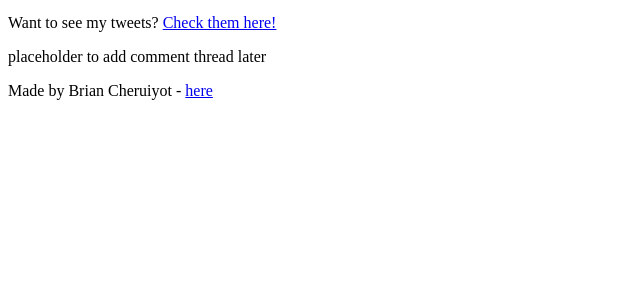
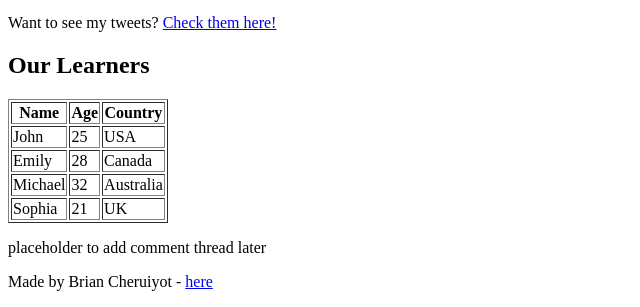
Before and after one commit to CheruBrian/My_First_Portfolio, a plain HTML site: page html_basic/index.html in a window 1280 px wide. Shown: the part 651-958 px from the top of the page, without its empty margins (0-640 px from the left). Before the commit the page ends 800 px from the top, so only its background shows below. Drawn offline with Linux system fonts and the light colour scheme.

Commit message:
Update index.html

```diff
--- a/html_basic/index.html
+++ b/html_basic/index.html
@@ -29,6 +29,40 @@
       <p>
         Want to see my tweets? <a href="tweets.html">Check them here!</a>
       </p>
+
+      <!-- Learners Table -->
+      <h2>Our Learners</h2>
+      <table border="1">
+        <thead>
+          <tr>
+            <th>Name</th>
+            <th>Age</th>
+            <th>Country</th>
+          </tr>
+        </thead>
+        <tbody>
+          <tr>
+            <td>John</td>
+            <td>25</td>
+            <td>USA</td>
+          </tr>
+          <tr>
+            <td>Emily</td>
+            <td>28</td>
+            <td>Canada</td>
+          </tr>
+          <tr>
+            <td>Michael</td>
+            <td>32</td>
+            <td>Australia</td>
+          </tr>
+          <tr>
+            <td>Sophia</td>
+            <td>21</td>
+            <td>UK</td>
+          </tr>
+        </tbody>
+      </table>
     </article>
 
     <aside>
```
